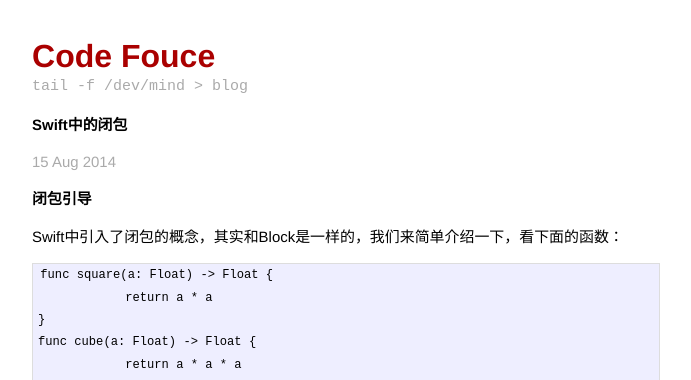
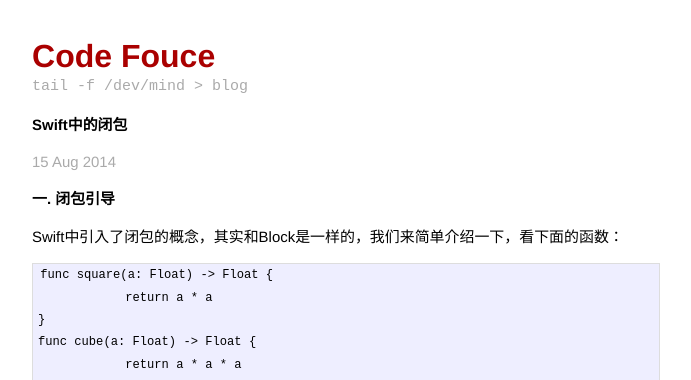
Before and after one commit to jseanj/jseanj.github.com, a Jekyll site: the page built from _posts/2014-08-15-swift-closure.md, in a window 1280 px wide and 1400 px high. Shown: the top 380 px of the window, without its empty margins (294-985 px from the left). Built offline with Jekyll 4.4.1, drawn with Linux system fonts in a browser that asks for light colours; Markdown is read by kramdown in place of the engine named in the settings; some of the changed text lies outside the part shown.

Commit message:
fix 8.15

```diff
--- a/_posts/2014-08-15-swift-closure.md
+++ b/_posts/2014-08-15-swift-closure.md
@@ -5,7 +5,7 @@
 categories: jekyll update
 ---
 
-## 闭包引导
+## 一. 闭包引导
 
 Swift中引入了闭包的概念，其实和Block是一样的，我们来简单介绍一下，看下面的函数：
 
```
Also changed, not shown: other parts of _posts/2014-08-15-swift-closure.md (+2 -2 lines).
